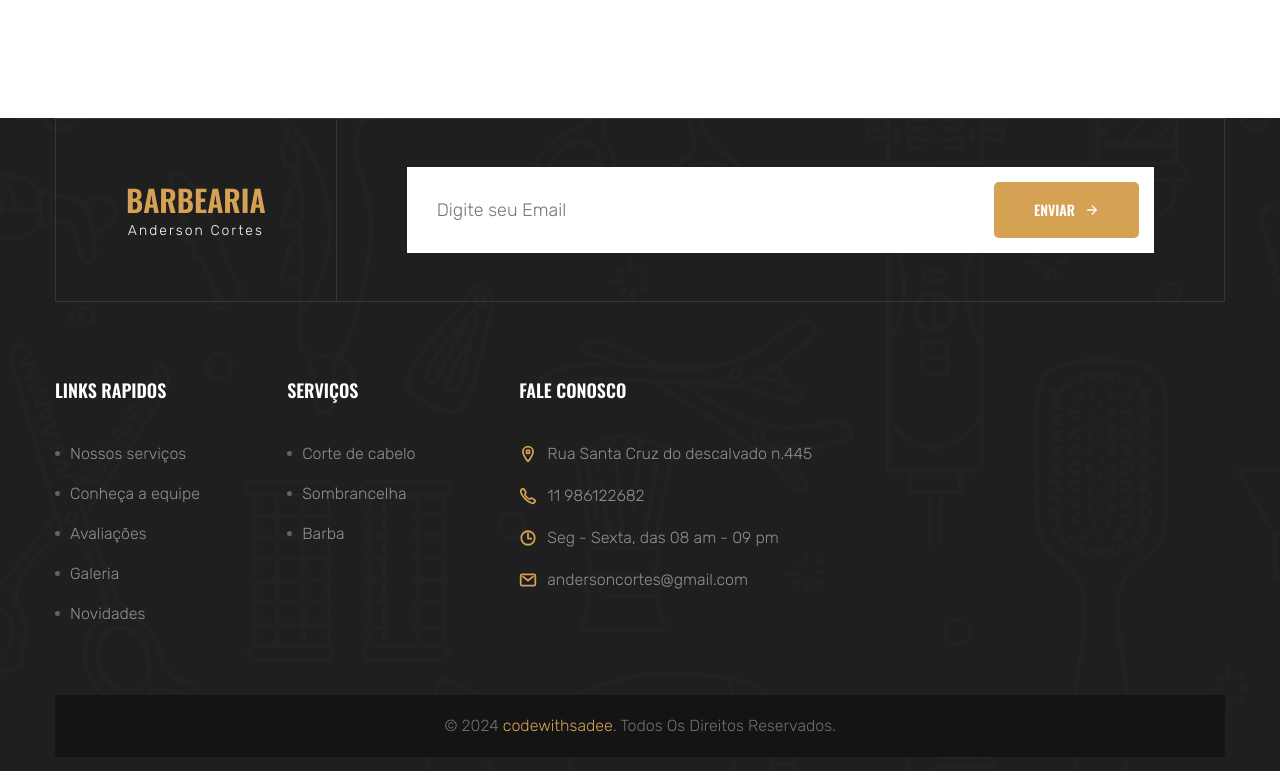
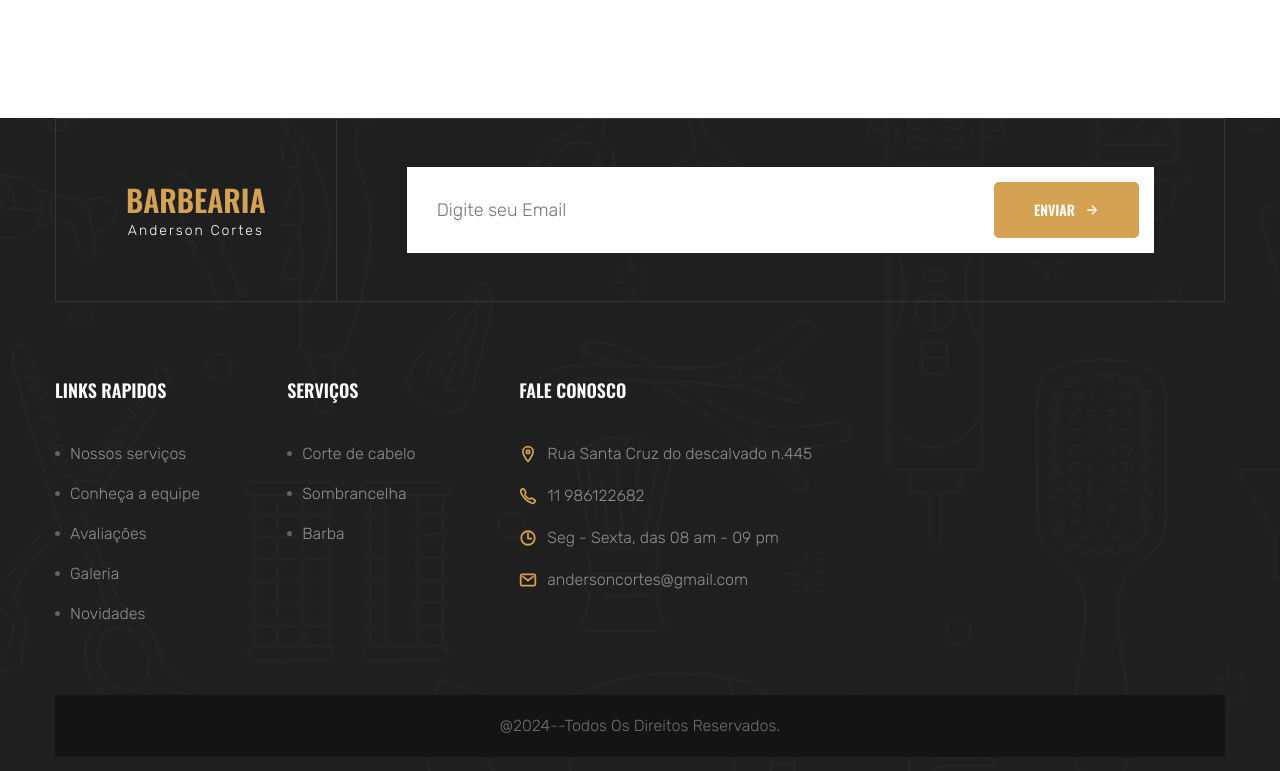
Before and after one commit to Gusta346/Barbearia, a plain HTML site: page index.html in a window 1280 px wide. Shown: the part 4807-5578 px from the top of the page. Drawn offline with nearby package versions, Linux system fonts and the light colour scheme.

Commit message:
Corrigindo html

```diff
--- a/index.html
+++ b/index.html
@@ -1006,7 +1006,7 @@
 
             <div class="footer-bottom">
                 <p class="copyright">
-                    &copy; 2024 <a href="#" class="copyright-link">codewithsadee</a>. Todos Os Direitos Reservados.
+                    @2024--Todos Os Direitos Reservados.
                 </p>
             </div>
 
```
